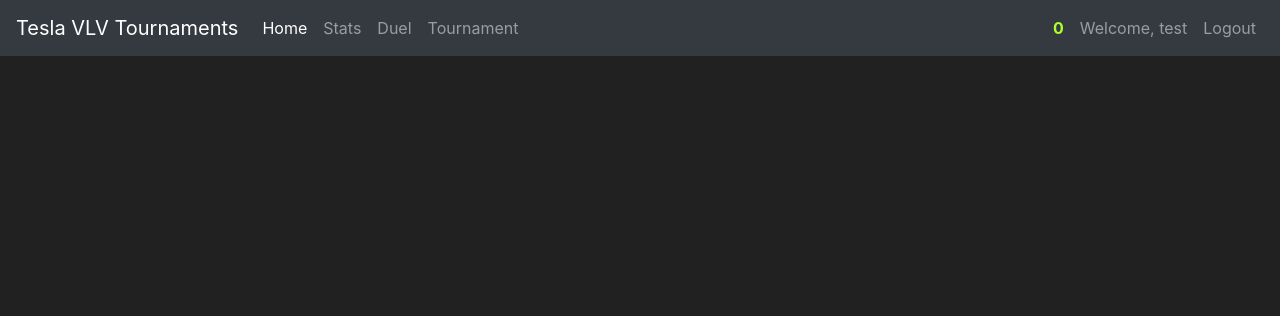
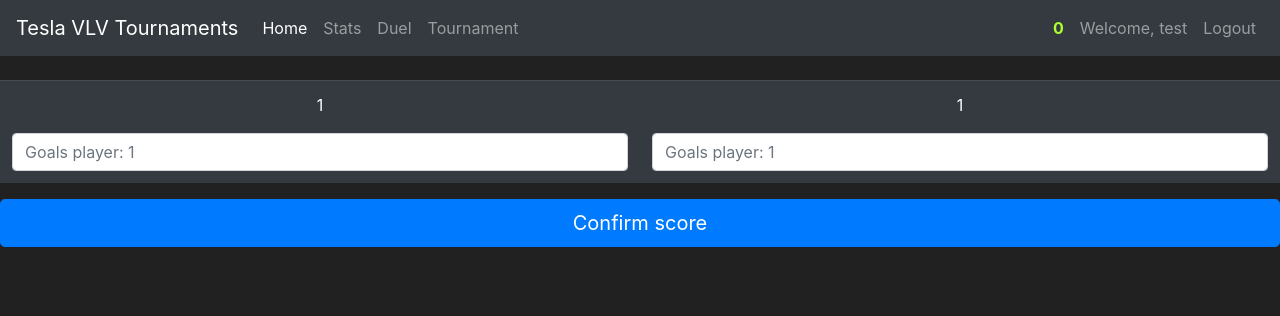
Before and after one commit to Tournament-VLV/Tournament, a Flask app: page /battle/1/1 in a window 1280 px wide. Shown: the top 316 px of the page. Run offline with Flask 2, Linux system fonts and the light colour scheme; a user stored in the database is signed in; some libraries are stand-ins or nearby versions.

Commit message:
Create template/battle to insret scores of players

```diff
--- a/tournament/forms.py
+++ b/tournament/forms.py
@@ -5,8 +5,8 @@
 
 from xml.dom import ValidationErr
 from flask_wtf import FlaskForm
-from wtforms import StringField, PasswordField, SubmitField
-from wtforms.validators import Length, EqualTo, Email, DataRequired, ValidationError
+from wtforms import StringField, PasswordField, SubmitField, IntegerField
+from wtforms.validators import Length, EqualTo, Email, DataRequired, ValidationError, NumberRange
 from tournament.models import User, PlayerOnTournament
 
 class RegisterForm(FlaskForm):
@@ -38,3 +38,10 @@ class JoinTournament(FlaskForm):
 
 class BattleForm(FlaskForm):
     submit = SubmitField(label='Yes!')
+
+class Battles(FlaskForm):
+    playerA = StringField(label='Player A:', validators=[Length(min=2, max=30), DataRequired()])
+    playerB = StringField(label='Player B:', validators=[Length(min=2, max=30), DataRequired()])
+    goalsA = IntegerField(label='Goals player A:', validators=[NumberRange(min=0, max=None, message='You must have score over or equal to 0!'), DataRequired()])
+    goalsB = IntegerField(label='Goals player B:', validators=[NumberRange(min=0, max=None, message='You must have score over or equal to 0!'), DataRequired()])
+    submit = SubmitField(label='Confirm score')
--- a/tournament/routes.py
+++ b/tournament/routes.py
@@ -4,7 +4,7 @@ from requests import session
 from tournament import app
 from flask import render_template, redirect, url_for, flash, request
 from tournament.models import Item, User, PlayerOnTournament
-from tournament.forms import RegisterForm, LoginForm, JoinTournament, BattleForm
+from tournament.forms import RegisterForm, LoginForm, JoinTournament, BattleForm, Battles
 from tournament import db
 from flask_login import login_user, logout_user, login_required, current_user
 from tournament import tournament_dates
@@ -96,8 +96,8 @@ def ontournament():
         if current_user.username == fighting_player:
             flash(f'You cant battle with yourself!', category='danger')
         else:
-            user_A = fighting_player
-            user_B = current_user.username
+            user_B = fighting_player
+            user_A = current_user.username
             if request.method == "POST":
                 return redirect(url_for('battle', usrA=user_A, usrB=user_B))
     playerontournaments = PlayerOnTournament.query.all()
@@ -106,5 +106,6 @@ def ontournament():
 @app.route('/battle/<string:usrA>/<string:usrB>', methods=['GET', 'POST'])
 @login_required
 def battle(usrA, usrB):
+    battles = Battles()
     print(usrA, usrB)
-    return render_template('battle.html')
+    return render_template('battle.html', battles=battles, usrA=usrA, usrB=usrB)
--- a/tournament/templates/battle.html
+++ b/tournament/templates/battle.html
@@ -6,5 +6,28 @@
 
 {% block content %}
 
+<body class="text-center">
+    <form method="POST">
+        {{ battles.hidden_tag() }}
+        <table class="table table-dark" style="float: left">
+        <tbody>
+            <br>
+            <tr>
+            <td>
+                {{ usrA }}
+                <p></p>
+                {{ battles.goalsA(class="form-control", placeholder = "Goals player: " + usrA) }}
+            </td>
+            <td>
+                {{ usrB }}
+                <p></p>
+                {{ battles.goalsB(class="form-control", placeholder = "Goals player: " + usrB) }}
+            </td>
+            </tr>
+        </tbody>
+    </table>
+    {{ battles.submit(class="btn btn-lg btn-block btn-primary") }}
+    </form>
+</body>
 
 {% endblock %}
```
